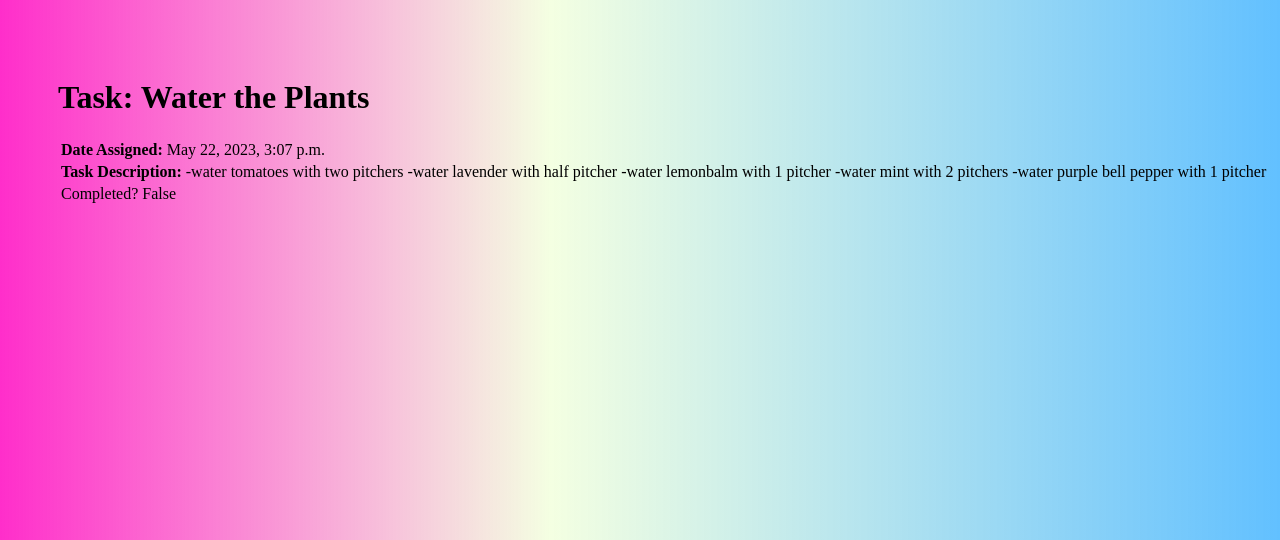
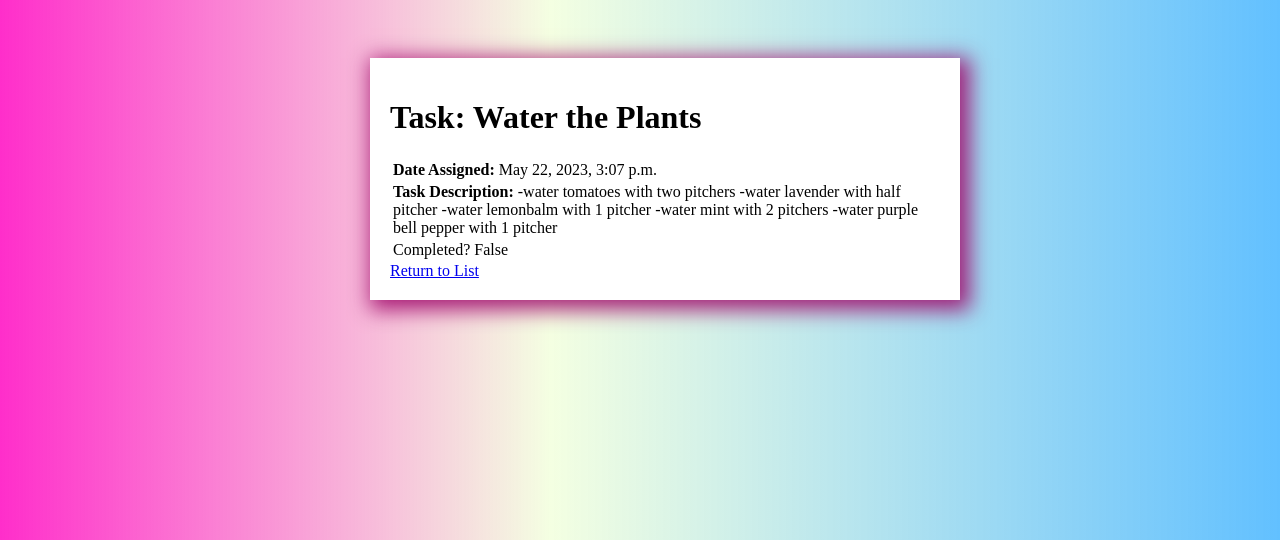
Before and after one commit to LeahGrim/TodoList, a Django app: page /task/2/ in a window 1280 px wide. Shown: the top 540 px of the page. Run offline with Django 4.2, Linux system fonts and the light colour scheme; a user stored in the database is signed in; data comes from the database, SQL or seed files in the repository; both versions use the stored data as it was after the commit.

Commit message:
added container styling to main.html, added a return link to task-detail

```diff
--- a/todolistprj/todo/templates/todo/main.html
+++ b/todolistprj/todo/templates/todo/main.html
@@ -15,6 +15,14 @@
             padding-top: 50px;
             padding-left: 50px;
         }
+        .container {
+            max-width: 550px;
+            margin: auto;
+            padding: 20px;
+            background-color: #fff;
+            box-shadow: 5px 5px 20px 5px rgba(159, 5, 105, 0.877);
+            text-align: left;
+        }
     </style>
     <body>
         <div class="container">
--- a/todolistprj/todo/templates/todo/task.html
+++ b/todolistprj/todo/templates/todo/task.html
@@ -17,5 +17,8 @@
 </tr>
 
 </table>
+
+<a href="{% url 'task' %}"> Return to List </a>
+
 </body>
 {% endblock content %}
--- a/todolistprj/todo/templates/todo/task_confirm_delete.html
+++ b/todolistprj/todo/templates/todo/task_confirm_delete.html
@@ -1,3 +1,4 @@
+{% extends 'todo/main.html'%}
 {% block content %}
 <form action="" method="post">
 <!-- whenever you are using post method, you need csrf token -->
--- a/todolistprj/todo/templates/todo/task_form.html
+++ b/todolistprj/todo/templates/todo/task_form.html
@@ -1,3 +1,4 @@
+{% extends 'todo/main.html'%}
 {% block content %}
 <h1> Task Forms:</h1>
 <form action="" method="post">
```
Also changed, not shown: todolistprj/db.sqlite3.
